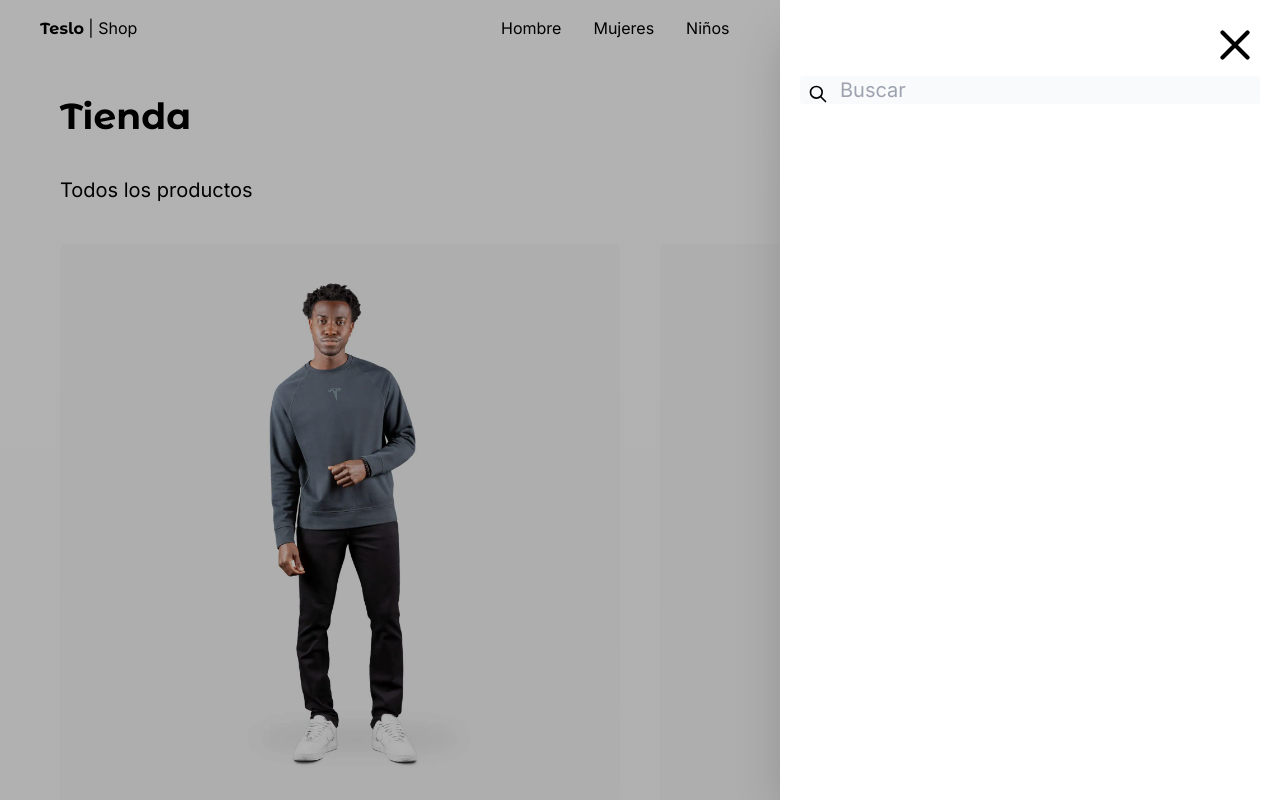
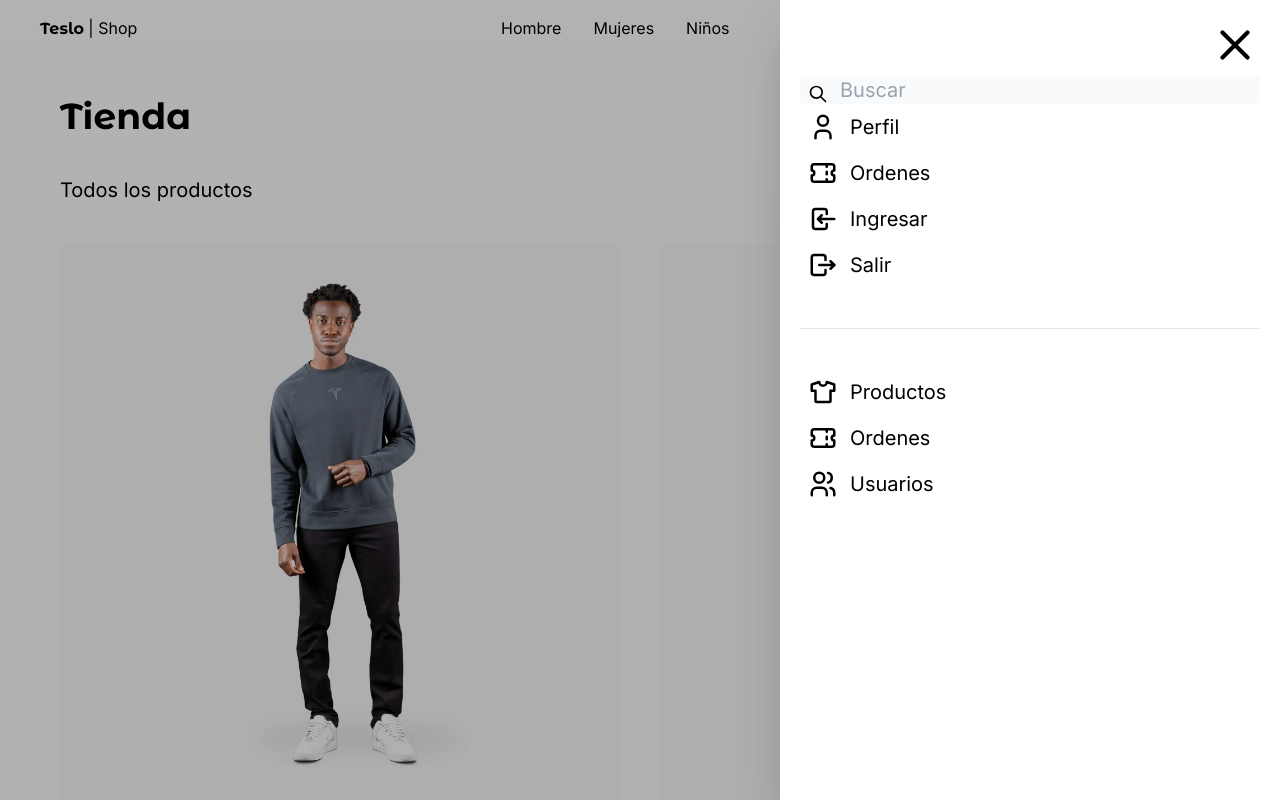
Before and after one commit to angelcruz07/Teslo-shop, a Next.js app: page / in a window 1280 px wide. Shown: the top 800 px of the page. Built offline with nearby package versions, Linux system fonts and the light colour scheme.

Commit message:
feat: add sidebar

```diff
--- a/src/components/ui/sidebar/Sidebar.tsx
+++ b/src/components/ui/sidebar/Sidebar.tsx
@@ -1,5 +1,15 @@
 'use client'
-import { IconSearch, IconX } from '@tabler/icons-react'
+import {
+	IconLogin,
+	IconLogout,
+	IconSearch,
+	IconShirt,
+	IconTicket,
+	IconUser,
+	IconUsers,
+	IconX
+} from '@tabler/icons-react'
+import Link from 'next/link'
 import { useState } from 'react'
 
 export const Sidebar = () => {
@@ -31,6 +41,52 @@ export const Sidebar = () => {
 						className='w-full bg-gray-50 rounded pl-10 pr-10 broder-b-2 text-xl border-gray-200 focus:outline-none focus:border-blue-500'
 					/>
 				</div>
+				{/* Menu */}
+				<Link
+					href='/'
+					className='flex items-center mt-0 p-2 hover:bg-gray-100 rounded transition-all'>
+					<IconUser stroke={2} size={30} />
+					<span className='ml-3 text-xl'>Perfil</span>
+				</Link>
+				<Link
+					href='/'
+					className='flex items-center mt-0 p-2 hover:bg-gray-100 rounded transition-all'>
+					<IconTicket stroke={2} size={30} />
+					<span className='ml-3 text-xl'>Ordenes</span>
+				</Link>
+				<Link
+					href='/'
+					className='flex items-center mt-0 p-2 hover:bg-gray-100 rounded transition-all'>
+					<IconLogin stroke={2} size={30} />
+					<span className='ml-3 text-xl'>Ingresar</span>
+				</Link>
+				<Link
+					href='/'
+					className='flex items-center mt-0 p-2 hover:bg-gray-100 rounded transition-all'>
+					<IconLogout stroke={2} size={30} />
+					<span className='ml-3 text-xl'>Salir</span>
+				</Link>
+
+				{/* Line separator  */}
+				<div className='w-full h-px bg-gray-200 my-10' />
+				<Link
+					href='/'
+					className='flex items-center mt-0 p-2 hover:bg-gray-100 rounded transition-all'>
+					<IconShirt stroke={2} size={30} />
+					<span className='ml-3 text-xl'>Productos</span>
+				</Link>
+				<Link
+					href='/'
+					className='flex items-center mt-0 p-2 hover:bg-gray-100 rounded transition-all'>
+					<IconTicket stroke={2} size={30} />
+					<span className='ml-3 text-xl'>Ordenes</span>
+				</Link>
+				<Link
+					href='/'
+					className='flex items-center mt-0 p-2 hover:bg-gray-100 rounded transition-all'>
+					<IconUsers stroke={2} size={30} />
+					<span className='ml-3 text-xl'>Usuarios</span>
+				</Link>
 			</nav>
 		</div>
 	)
```
